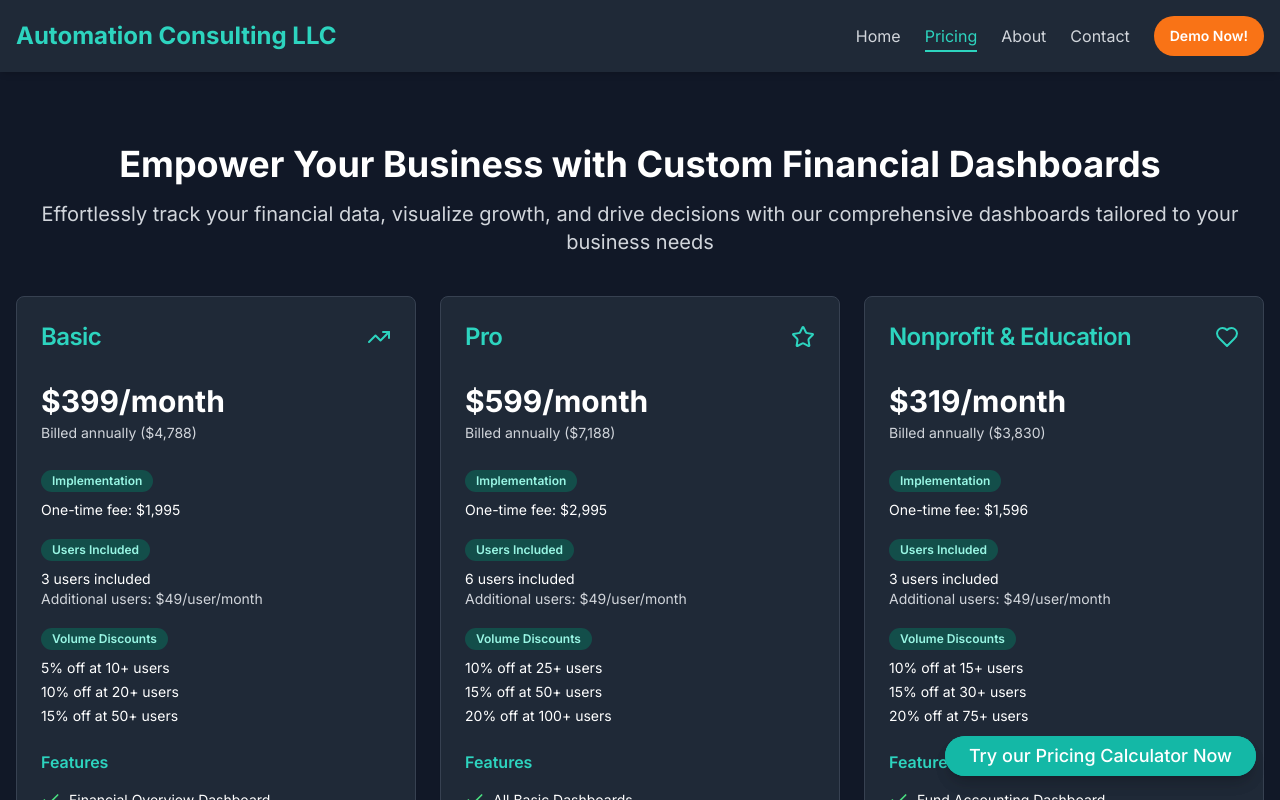
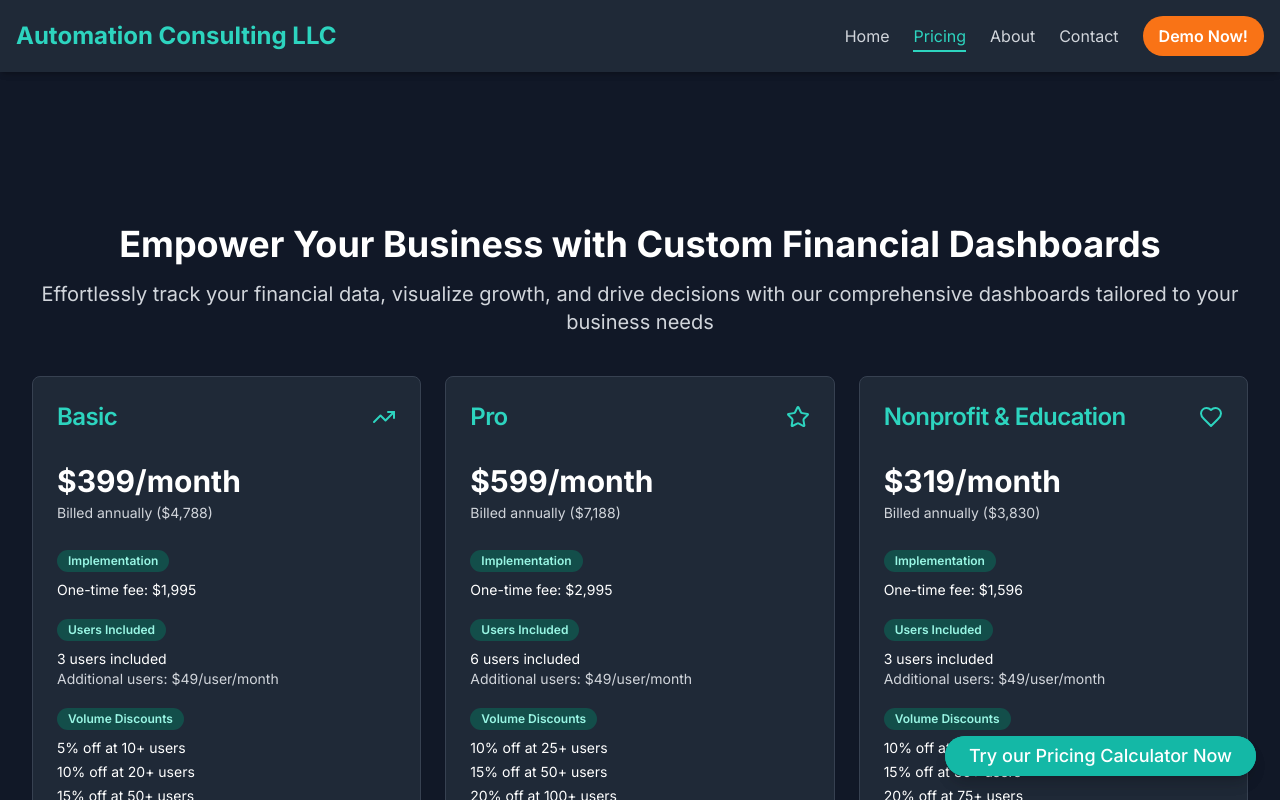
Before and after one commit to Hayleeulrey/SOUL-PATH-NUMEROLOGY, a Next.js app: page /pricing in a window 1280 px wide. Shown: the top 800 px of the page. Built offline with nearby package versions, Linux system fonts and the light colour scheme.

Commit message:
Pricing page fix #3

```diff
--- a/app/pricing-page.tsx
+++ b/app/pricing-page.tsx
@@ -1,58 +1,10 @@
-import PricingTable from '../components/pricing-page/pricing-table'
-import { AddOnsTable } from '../components/pricing-page/add-ons-table'
-import { FloatingCalculatorButton } from '../components/pricing-page/floating-calculator-button'
+import PricingCalculator from "@/components/pricing-page/pricing-calculator"
 
 export default function PricingPage() {
   return (
-    <div className="min-h-screen bg-gray-900 text-gray-100">
-      <header className="fixed top-0 left-0 right-0 bg-gray-800 shadow-md z-50">
-        <div className="container mx-auto px-4 py-4">
-          <div className="flex justify-between items-center">
-            <h1 className="text-2xl font-bold text-teal-400">Automation Consulting LLC</h1>
-            <nav className="flex items-center">
-              <ul className="flex space-x-6 mr-6">
-                <li><a href="#" className="text-gray-300 hover:text-teal-400 transition-colors">Home</a></li>
-                <li><a href="#" className="text-teal-400 border-b-2 border-teal-400 pb-1">Pricing</a></li>
-                <li><a href="#" className="text-gray-300 hover:text-teal-400 transition-colors">About</a></li>
-                <li><a href="#" className="text-gray-300 hover:text-teal-400 transition-colors">Contact</a></li>
-              </ul>
-              <button className="bg-orange-500 hover:bg-orange-600 text-white font-semibold py-2 px-4 rounded-full transition-colors duration-300 transform hover:scale-105">
-                Demo Now!
-              </button>
-            </nav>
-          </div>
-        </div>
-      </header>
-
-      <main className="container mx-auto py-20 px-4">
-        <div className="space-y-20">
-          <PricingTable />
-          <AddOnsTable />
-        </div>
-      </main>
-
-      <footer className="bg-gray-800 text-gray-300 py-8">
-        <div className="container mx-auto px-4">
-          <div className="flex flex-col md:flex-row justify-between items-center">
-            <div className="mb-4 md:mb-0">
-              <h2 className="text-2xl font-bold text-teal-400">Automation Consulting LLC</h2>
-              <p>Empowering businesses through custom financial dashboards</p>
-            </div>
-            <div>
-              <ul className="flex space-x-4">
-                <li><a href="#" className="hover:text-teal-400 transition-colors">Privacy Policy</a></li>
-                <li><a href="#" className="hover:text-teal-400 transition-colors">Terms of Service</a></li>
-                <li><a href="#" className="hover:text-teal-400 transition-colors">Contact Us</a></li>
-              </ul>
-            </div>
-          </div>
-          <div className="mt-8 text-center">
-            <p>&copy; 2025 Automation Consulting LLC. All rights reserved.</p>
-          </div>
-        </div>
-      </footer>
-
-      <FloatingCalculatorButton />
+    <div>
+      <h1>Pricing Page</h1>
+      <PricingCalculator />
     </div>
   )
 }
--- a/app/pricing/page.tsx
+++ b/app/pricing/page.tsx
@@ -1,12 +1,85 @@
-import PricingTable from '@/components/pricing-page/pricing-table'
-import { AddOnsTable } from '@/components/pricing-page/add-ons-table'
-import { FloatingCalculatorButton } from '@/components/pricing-page/floating-calculator-button'
+import PricingTable from "@/components/pricing-page/pricing-table"
+import { AddOnsTable } from "@/components/pricing-page/add-ons-table"
+import { FloatingCalculatorButton } from "@/components/pricing-page/floating-calculator-button"
 
 export default function PricingPage() {
   return (
-    <div>
-      <PricingTable />
-      <AddOnsTable />
+    <div className="min-h-screen bg-gray-900 text-gray-100">
+      <header className="fixed top-0 left-0 right-0 bg-gray-800 shadow-md z-50">
+        <div className="container mx-auto px-4 py-4">
+          <div className="flex justify-between items-center">
+            <h1 className="text-2xl font-bold text-teal-400">Automation Consulting LLC</h1>
+            <nav className="flex items-center">
+              <ul className="flex space-x-6 mr-6">
+                <li>
+                  <a href="/" className="text-gray-300 hover:text-teal-400 transition-colors">
+                    Home
+                  </a>
+                </li>
+                <li>
+                  <a href="#" className="text-teal-400 border-b-2 border-teal-400 pb-1">
+                    Pricing
+                  </a>
+                </li>
+                <li>
+                  <a href="/about" className="text-gray-300 hover:text-teal-400 transition-colors">
+                    About
+                  </a>
+                </li>
+                <li>
+                  <a href="/contact" className="text-gray-300 hover:text-teal-400 transition-colors">
+                    Contact
+                  </a>
+                </li>
+              </ul>
+              <button className="bg-orange-500 hover:bg-orange-600 text-white font-semibold py-2 px-4 rounded-full transition-colors duration-300 transform hover:scale-105">
+                Demo Now!
+              </button>
+            </nav>
+          </div>
+        </div>
+      </header>
+
+      <main className="container mx-auto py-20 px-4">
+        <div className="space-y-20">
+          <PricingTable />
+          <AddOnsTable />
+        </div>
+      </main>
+
+      <footer className="bg-gray-800 text-gray-300 py-8">
+        <div className="container mx-auto px-4">
+          <div className="flex flex-col md:flex-row justify-between items-center">
+            <div className="mb-4 md:mb-0">
+              <h2 className="text-2xl font-bold text-teal-400">Automation Consulting LLC</h2>
+              <p>Empowering businesses through custom financial dashboards</p>
+            </div>
+            <div>
+              <ul className="flex space-x-4">
+                <li>
+                  <a href="#" className="hover:text-teal-400 transition-colors">
+                    Privacy Policy
+                  </a>
+                </li>
+                <li>
+                  <a href="#" className="hover:text-teal-400 transition-colors">
+                    Terms of Service
+                  </a>
+                </li>
+                <li>
+                  <a href="/contact" className="hover:text-teal-400 transition-colors">
+                    Contact Us
+                  </a>
+                </li>
+              </ul>
+            </div>
+          </div>
+          <div className="mt-8 text-center">
+            <p>&copy; 2025 Automation Consulting LLC. All rights reserved.</p>
+          </div>
+        </div>
+      </footer>
+
       <FloatingCalculatorButton />
     </div>
   )
```
